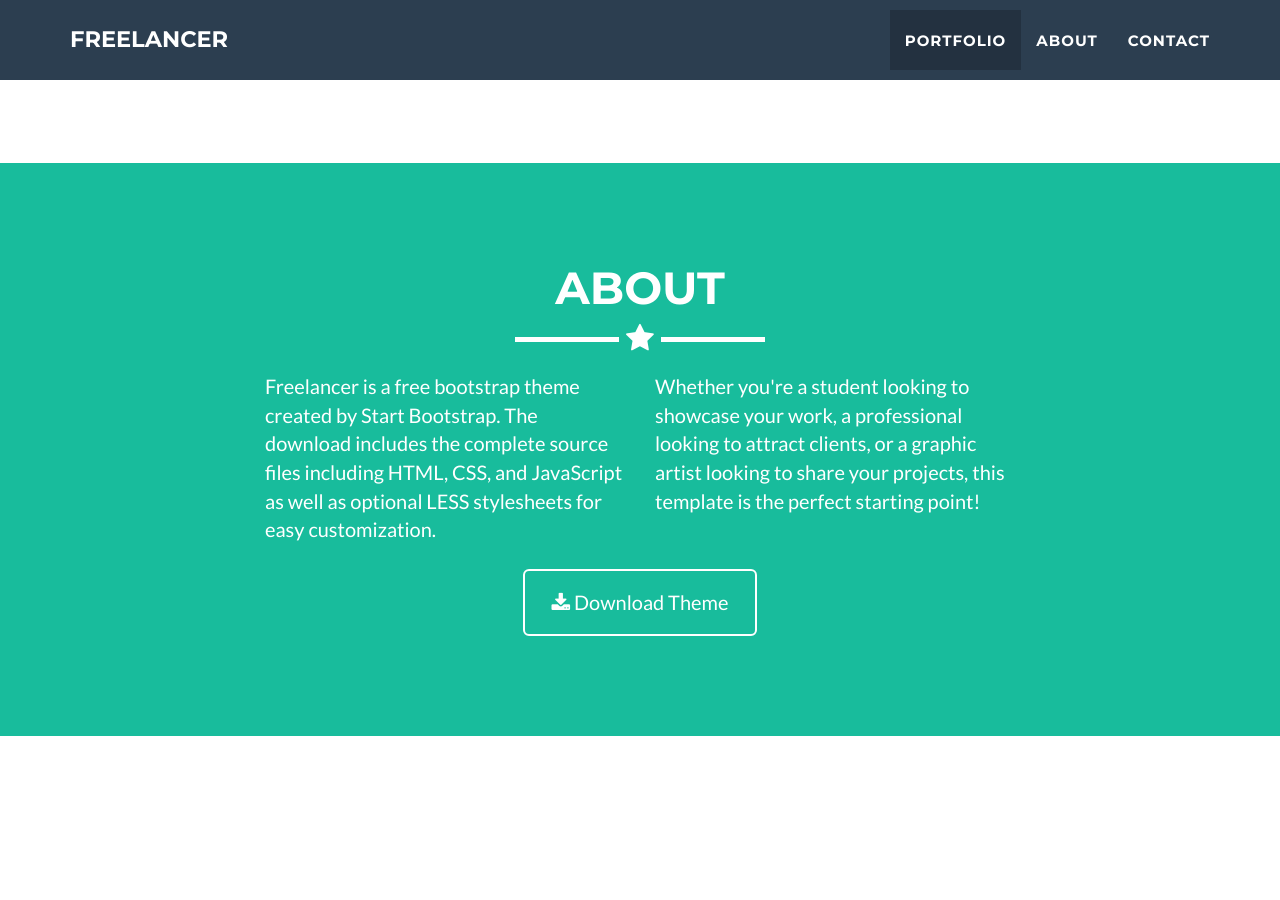
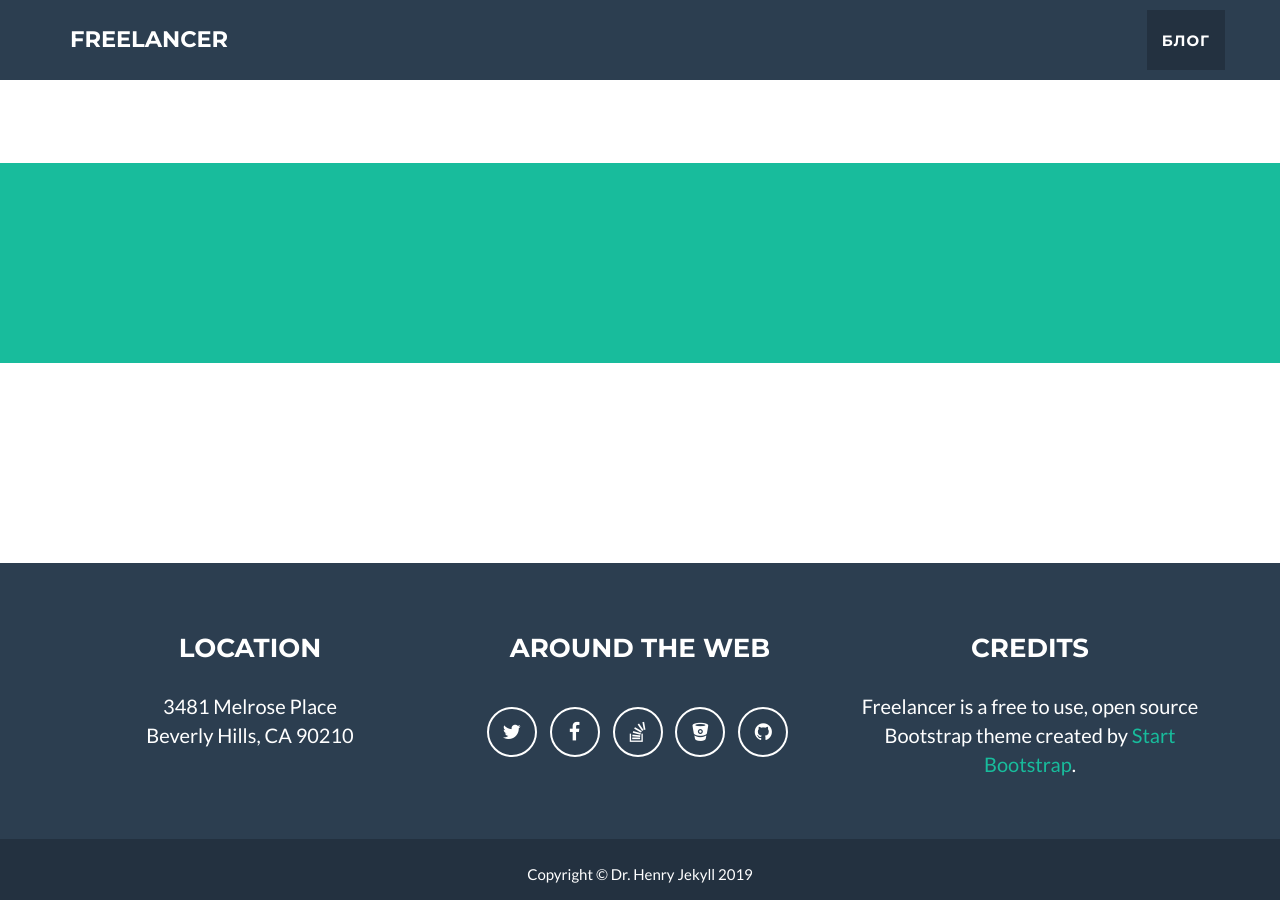
Before and after one commit to AndreyDero/AndreyDero.github.io, a Jekyll site: the page built from index.html, in a window 1280 px wide and 900 px high, scrolled down 1502 px. Built offline with Jekyll 4.4.1, drawn with Linux system fonts in a browser that asks for light colours.

Commit message:
фівіф

```diff
--- a/_includes/about.html
+++ b/_includes/about.html
@@ -1,24 +1,5 @@
  <!-- About Section -->
     <section class="success" id="about">
-        <div class="container">
-            <div class="row">
-                <div class="col-lg-12 text-center">
-                    <h2>About</h2>
-                    <hr class="star-light">
-                </div>
-            </div>
-            <div class="row">
-                <div class="col-lg-4 col-lg-offset-2">
-                    <p>Freelancer is a free bootstrap theme created by Start Bootstrap. The download includes the complete source files including HTML, CSS, and JavaScript as well as optional LESS stylesheets for easy customization.</p>
-                </div>
-                <div class="col-lg-4">
-                    <p>Whether you're a student looking to showcase your work, a professional looking to attract clients, or a graphic artist looking to share your projects, this template is the perfect starting point! </p>
-                </div>
-                <div class="col-lg-8 col-lg-offset-2 text-center">
-                    <a href="https://github.com/jeromelachaud/freelancer-theme" class="btn btn-lg btn-outline">
-                        <i class="fa fa-download"></i> Download Theme
-                    </a>
-                </div>
-            </div>
-        </div>
+
+
     </section>
--- a/_includes/js_disqus.html
+++ b/_includes/js_disqus.html
@@ -17,5 +17,5 @@
         document.getElementById('disqus_thread').appendChild(s);
     }());
 </script>
-<noscript>Please enable JavaScript to view the <a href="http://disqus.com/?ref_noscript">comments powered by Disqus.</a></noscript>
+<noscript>Please enable JavaScript to view the <a href="#">comments powered by Disqus.</a></noscript>
 <a href="http://disqus.com" class="dsq-brlink">comments powered by <span class="logo-disqus">Disqus</span></a>
--- a/_includes/nav.html
+++ b/_includes/nav.html
@@ -19,14 +19,9 @@
                         <a href="#page-top"></a>
                     </li>
                     <li class="page-scroll">
-                        <a href="#portfolio">Portfolio</a>
+                        <a href="#portfolio">Блог</a>
                     </li>
-                    <li class="page-scroll">
-                        <a href="#about">About</a>
-                    </li>
-                    <li class="page-scroll">
-                        <a href="#contact">Contact</a>
-                    </li>
+
                 </ul>
             </div>
             <!-- /.navbar-collapse -->
```
